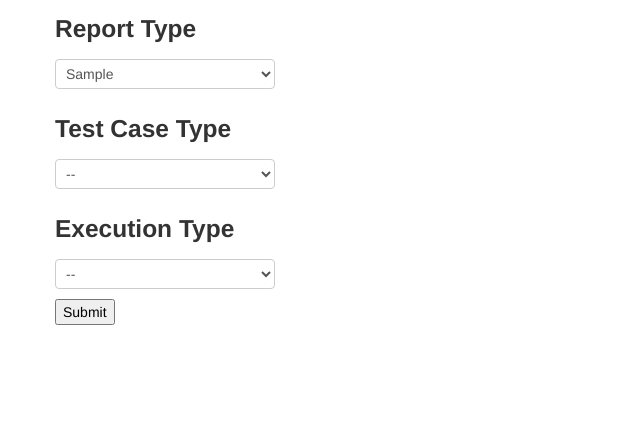
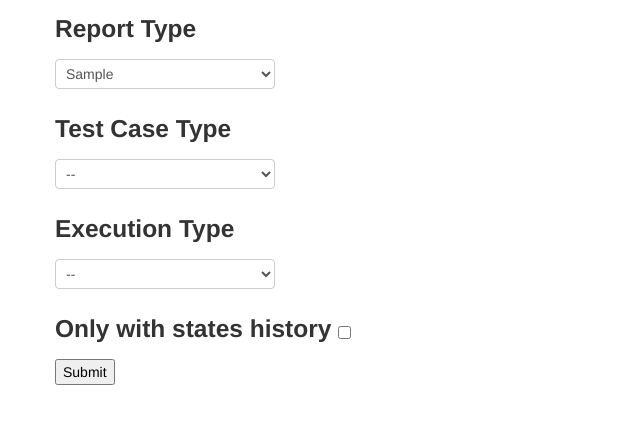
Before and after one commit to marcosalcazar/django-testing-plan, a Django app: template testing_plan/testing/templates/testing/test_cases_report_options.html in a window 1280 px wide. Shown: the part 121-545 px from the top of the page, without its empty margins (0-640 px from the left). Run offline with Django 3.2, Linux system fonts and the light colour scheme; the template is opened without the code that fills it: most values are stand-ins (such as "Sample title", 1, 10 or a date in 2020); parts of the project's set-up code (start-up, migrations or seed data) failed here and were passed over; some libraries are stand-ins or nearby versions.

Commit message:
New filter on report: Show only test cases with status history. Added missing translations.

```diff
--- a/testing_plan/testing/templates/testing/__testcase_states.html
+++ b/testing_plan/testing/templates/testing/__testcase_states.html
@@ -2,7 +2,7 @@
 {% load user_tags %}
 
 {% with record.states.all as states %}
-<table class="table table-bordered">
+<table class='{{ table_class }}'>
 	<thead>
 		<tr>
 			<th>{% trans "State" %}</th>
--- a/testing_plan/testing/templates/testing/test_cases_report_options.html
+++ b/testing_plan/testing/templates/testing/test_cases_report_options.html
@@ -38,6 +38,11 @@
 			</select>
 		</div>
 	</div>
+	<div class="row">
+		<div class="span12">
+			<h3>{% trans 'Only with states history' %} <input type="checkbox" name="only_with_states" /></h3>
+		</div>
+	</div>
 	<input type="submit" id="submit" />
 </form>
 {% endblock %}
--- a/testing_plan/testing/views.py
+++ b/testing_plan/testing/views.py
@@ -191,6 +191,7 @@ class TestCasesReportView(TemplateView):
         report_type = request.POST.get('report_type')
         test_case_type = request.POST.get('test_case_type', None)
         execution_type = request.POST.get('execution_type', None)
+        only_with_states = request.POST.get('only_with_states', None)
 
         #Clean data
         if test_case_type == u"": test_case_type = None
@@ -205,6 +206,8 @@ class TestCasesReportView(TemplateView):
             q = q.filter(test_case_type=test_case_type)
         if execution_type:
             q = q.filter(execution_type=execution_type)
+        if only_with_states:
+            q = q.filter(states__isnull=False)
 
         #Finally get the objects
         test_cases = q.all()
```
Also changed, not shown: testing_plan/testing/locale/es/LC_MESSAGES/django.po, 1 other file.
